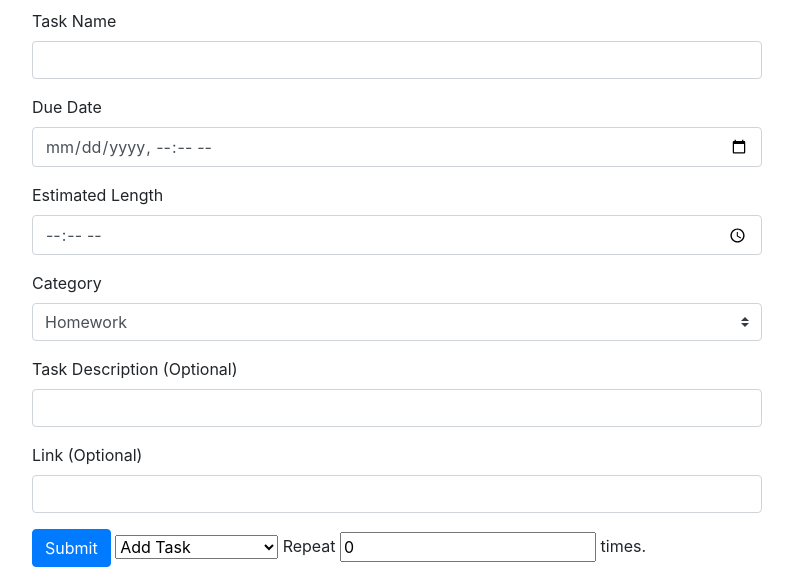
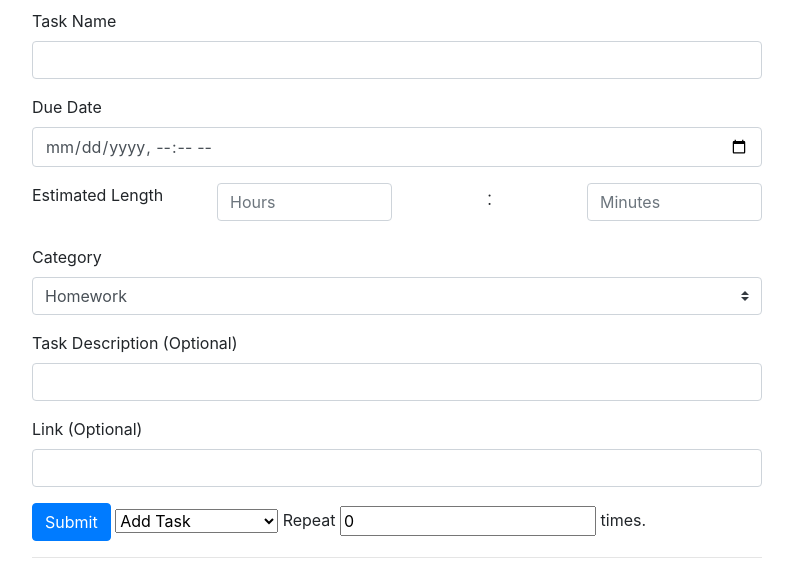
Before and after one commit to jac3rd/project-wildcard-dashboard, a Django app: page /add_task/ in a window 1280 px wide. Shown: the part 164-745 px from the top of the page, without its empty margins (243-1036 px from the left). Run offline with Django 3.2, Linux system fonts and the light colour scheme; the visitor is signed in with stand-in values (Sample User, id 1); some libraries are stand-ins or nearby versions.

Commit message:
Estimated length as integer hours and minutes

```diff
--- a/tasks/forms.py
+++ b/tasks/forms.py
@@ -16,7 +16,8 @@ class TaskForm(forms.Form):
     task_name = forms.CharField(label='Task Name', max_length=100)
     task_desc = forms.CharField(label='Task Description', max_length=200, required=False)
     end_time = forms.DateTimeField(label='End Time', input_formats=attempt)
-    length = forms.DurationField(label='Estimated Length')
+    hours = forms.IntegerField(label='Estimated Length (Hours)')
+    minutes = forms.IntegerField(label='Estimated Length (Minutes)')
     category = forms.Select(choices= Task.CATEGORIES)
 
 class FilterForm(forms.Form):
--- a/tasks/models.py
+++ b/tasks/models.py
@@ -10,7 +10,9 @@ class Task(models.Model):
 	task_name = models.CharField(max_length=200)
 	task_desc = models.CharField(max_length=400)
 	end_time = models.DateTimeField('end time')
-	length = models.DurationField('length', default=datetime.timedelta(hours=3))
+	length = models.DurationField('length', default=datetime.timedelta(hours=3), null=True, blank=True)
+	hours = models.IntegerField('hours', default=2)
+	minutes = models.IntegerField('minutes', default=0)
 	completed = models.BooleanField('completed')
 	date_completed = models.DateField('date_completed', null=True)
 	archived = models.BooleanField('archived', default=False)
--- a/tasks/templates/tasks/add_task.html
+++ b/tasks/templates/tasks/add_task.html
@@ -15,9 +15,19 @@
             <label for="{{ form.end_time.name }}">Due Date</label>
             <input class="form-control" type="datetime-local" id="{{ form.end_time.name }}" name="{{ form.end_time.name }}">
         </div>
-        <div class="form-group">
-            <label for="{{ form.length.name }}">Estimated Length</label>
-            <input class="form-control" type="time" id="{{ form.length.name }}" name="{{ form.length.name }}">
+        <div class="form-group form-row">
+            <div class="col">
+                <label>Estimated Length</label>
+            </div>
+            <div class="col">
+                <input class="form-control" type="number" id="{{ form.hours.name }}" name="{{ form.hours.name }}" placeholder="Hours">
+            </div>
+            <div class="col text-center">
+                <p class="lead">:</p>
+            </div>
+            <div class="col">
+                <input class="form-control" type="number" id="{{ form.minutes.name }}" name="{{ form.minutes.name }}" placeholder="Minutes">
+            </div>
         </div>
         <div class="form-group">
             <label for="category">Category</label>
--- a/tasks/templates/tasks/task_list.html
+++ b/tasks/templates/tasks/task_list.html
@@ -169,7 +169,7 @@
                                             <!-- End of Henry's form -->
                                         </div>
                                         <div class="widget-content-right">
-                                            <small class="text-muted">{{task.length}}</small>
+                                            <small class="text-muted">Est Time: {{task.hours}}:{{task.minutes}}</small>
                                         </div>
                                         <div class="widget-content-right">
                                             <form action="{% url 'tasks:delete_task' %}" method='post' id="delete_{{ task.id }}">
--- a/tasks/tests.py
+++ b/tasks/tests.py
@@ -8,9 +8,9 @@ from django.contrib.auth.models import User, AnonymousUser
 from django.http import HttpResponse, HttpResponseRedirect
 from .views import TaskListView
 
-
+# creates and saves a task; utility function for tests
 def create_task(user=0, task_name="generic test", task_desc="generic test description", date_completed=None,
-                end_time=timezone.now(), completed=False, category=""):
+                end_time=timezone.now(), completed=False, category="", hours=2, minutes=0):
     task = models.Task()
     task.user = user
     task.task_name = task_name
@@ -18,6 +18,8 @@ def create_task(user=0, task_name="generic test", task_desc="generic test descri
     task.end_time = end_time
     task.completed = completed
     task.category = category
+    task.hours = hours
+    task.minutes = minutes
     task.save()
     return task
 
--- a/tasks/views.py
+++ b/tasks/views.py
@@ -66,7 +66,8 @@ def add_task(request):
             t.task_name = request.POST.get('task_name')
             t.task_desc = request.POST.get('task_desc')
             t.end_time = request.POST.get('end_time')
-            t.length = request.POST.get('length')
+            t.hours = request.POST.get('hours')
+            t.minutes = request.POST.get('minutes')
             t.category = request.POST.get('category')
             t.link = request.POST.get('link', "")
             # Ensure that the start dates are correct
@@ -79,7 +80,8 @@ def add_task(request):
                         curr_t.task_name = request.POST.get('task_name')
                         curr_t.task_desc = request.POST.get('task_desc')
                         curr_t.end_time = datetime.datetime.strptime(t.end_time, '%Y-%m-%dT%H:%M')
-                        curr_t.length = request.POST.get('length')
+                        curr_t.hours = request.POST.get('hours')
+                        curr_t.minutes = request.POST.get('minutes')
                         curr_t.user = request.POST.get('user')
                         curr_t.completed = False
                         curr_t.link = request.POST.get('link', "")
@@ -92,7 +94,8 @@ def add_task(request):
                         curr_t.task_desc = request.POST.get('task_desc')
                         curr_t.end_time = datetime.datetime.strptime(t.end_time, '%Y-%m-%dT%H:%M') + datetime.timedelta(
                             weeks=i)
-                        curr_t.length = request.POST.get('length')
+                        curr_t.hours = request.POST.get('hours')
+                        curr_t.minutes = request.POST.get('minutes')
                         curr_t.user = request.POST.get('user')
                         curr_t.completed = False
                         curr_t.link = request.POST.get('link', "")
@@ -104,7 +107,8 @@ def add_task(request):
                         curr_t.task_desc = request.POST.get('task_desc')
                         curr_t.end_time = datetime.datetime.strptime(t.end_time, '%Y-%m-%dT%H:%M') + datetime.timedelta(
                             weeks=4 * i)
-                        curr_t.length = request.POST.get('length')
+                        curr_t.hours = request.POST.get('hours')
+                        curr_t.minutes = request.POST.get('minutes')
                         curr_t.link = request.POST.get('link', "")
                         curr_t.completed = False
                         curr_t.user = request.POST.get('user')
@@ -116,7 +120,8 @@ def add_task(request):
                         curr_t.task_desc = request.POST.get('task_desc')
                         curr_t.end_time = datetime.datetime.strptime(t.end_time, '%Y-%m-%dT%H:%M') + datetime.timedelta(
                             weeks=52 * i)
-                        curr_t.length = request.POST.get('length')
+                        curr_t.hours = request.POST.get('hours')
+                        curr_t.minutes = request.POST.get('minutes')
                         curr_t.link = request.POST.get('link', "")
                         curr_t.completed = False
                         curr_t.user = request.POST.get('user')
```
Also changed, not shown: tasks/migrations/0004_auto_20200407_2351.py (added), tasks/migrations/0005_auto_20200407_2354.py (added).
